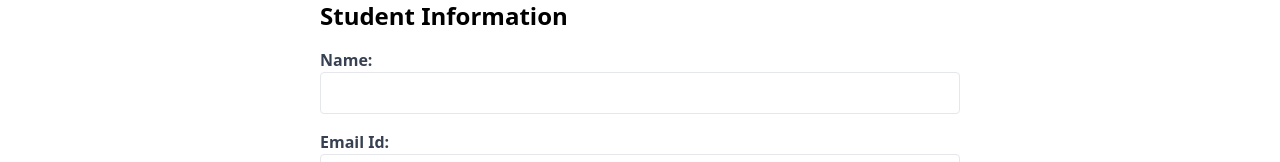
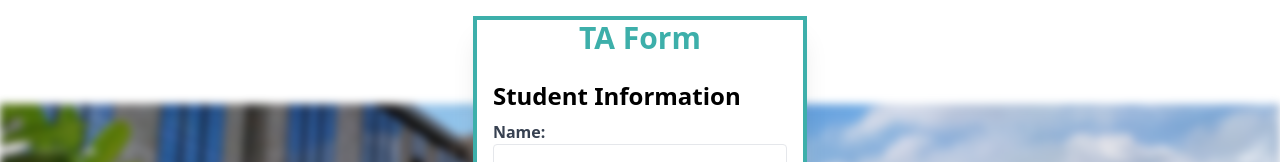
Before and after one commit to Nik-git1/TA-Allocation, a React (Vite) app: page /TaForm in a window 1280 px wide. Shown: the top 162 px of the page. Built offline with nearby package versions, Linux system fonts and the light colour scheme; no server answers.

Commit message:
Form ui change

```diff
--- a/src/Pages/Form.jsx
+++ b/src/Pages/Form.jsx
@@ -119,8 +119,17 @@ const StudentForm = () => {
   // ...
 
   return (
-    <div className="w-1/2 mx-auto">
-      <h2 className="text-2xl font-bold mb-4">Student Information</h2>
+    <div className="flex justify-center items-center relative">
+      <img
+        src="./images/iiitdrndblock2.jpeg"
+        className="h-full w-auto object-contain filter blur-sm absolute inset-0"
+        alt="Sample image"
+      />
+    <div className=" mx-auto z-10 bg-white px-4 pb-4 border-4 mt-4 border-[#3dafaa] shadow-xl max-h-[97vh] overflow-auto">
+      <div className="flex justify-center sticky top-0 bg-white">
+        <h2 className="text-3xl font-bold mb-2  text-[#3dafaa]">TA Form</h2>
+      </div>
+      <h2 className="text-2xl font-bold mb-2 mt-4">Student Information</h2>
       <form onSubmit={handleSubmit}>
         {/* Name */}
         <div className="mb-4">
@@ -380,10 +389,13 @@ const StudentForm = () => {
             </div>
           ))}
         </div>
-        <button type="submit" className="bg-[#3dafaa] text-white p-2 rounded">
-          Submit
-        </button>
+        <div className="flex justify-end">
+          <button type="submit" className="bg-[#3dafaa] text-white p-2 rounded">
+            Submit
+          </button>
+        </div>
       </form>
+    </div>
     </div>
   );
 };
```
